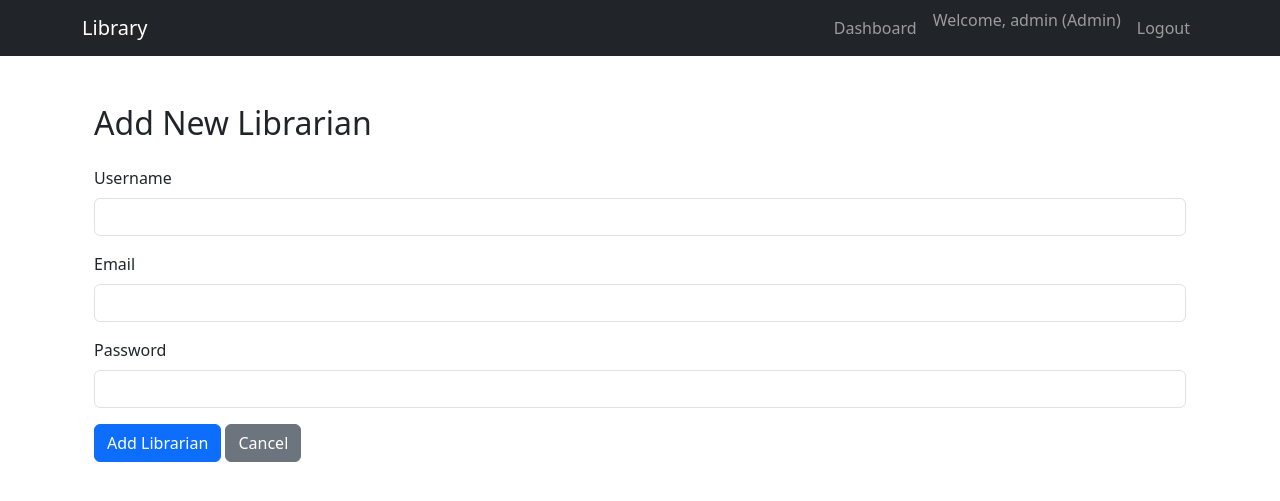
After one commit to Parthpawer/Library-Management-System, a Flask app: page /admin/add_librarian in a window 1280 px wide. The commit adds this page. Shown: the top 501 px of the page. Run offline with Flask 3, Linux system fonts and the light colour scheme; a user stored in the database is signed in.

Commit message:
approved changes.

```diff
--- a/main.py
+++ b/main.py
@@ -886,9 +886,38 @@ def admin_view_books():
     return render_template('admin_view_books.html', books=books)
 
 
-@app.route('/test')
-def test():
-    return "Successfully tested"
+@app.route('/admin/add_librarian', methods=['GET', 'POST'])
+@login_required
+def add_librarian():
+    if current_user.role != 'admin':
+        flash('Access denied.', 'danger')
+        return redirect(url_for('home'))
+
+    if request.method == 'POST':
+        username = request.form['username']
+        email = request.form['email']
+        password = request.form['password']
+
+        if User.query.filter_by(email=email).first():
+            flash('Email already in use.', 'danger')
+            return redirect(url_for('add_librarian'))
+
+        hashed_password = generate_password_hash(password, method='pbkdf2:sha256')
+        librarian = User(
+            username=username,
+            email=email,
+            password=hashed_password,
+            role='librarian',
+            credits=0  # optional field for consistency
+        )
+        db.session.add(librarian)
+        db.session.commit()
+
+        flash('Librarian added successfully.', 'success')
+        return redirect(url_for('admin_view_users'))
+
+    return render_template('add_librarian.html')
+
 # ---------------------------
 # Application Runner
 # ---------------------------
--- /dev/null
+++ b/templates/add_librarian.html
@@ -0,0 +1,25 @@
+<!-- Template: add_librarian.html -->
+{% extends 'base.html' %}
+{% block title %}Add Librarian{% endblock %}
+
+{% block content %}
+<div class="container mt-5">
+  <h2 class="mb-4">Add New Librarian</h2>
+  <form method="POST" action="{{ url_for('add_librarian') }}">
+    <div class="mb-3">
+      <label for="username" class="form-label">Username</label>
+      <input type="text" class="form-control" id="username" name="username" required>
+    </div>
+    <div class="mb-3">
+      <label for="email" class="form-label">Email</label>
+      <input type="email" class="form-control" id="email" name="email" required>
+    </div>
+    <div class="mb-3">
+      <label for="password" class="form-label">Password</label>
+      <input type="password" class="form-control" id="password" name="password" required>
+    </div>
+    <button type="submit" class="btn btn-primary">Add Librarian</button>
+    <a href="{{ url_for('admin_dashboard') }}" class="btn btn-secondary">Cancel</a>
+  </form>
+</div>
+{% endblock %}
```
Also changed, not shown: templates/admin_dashboard.html (+9 -0 lines), instance/library.db (added).
